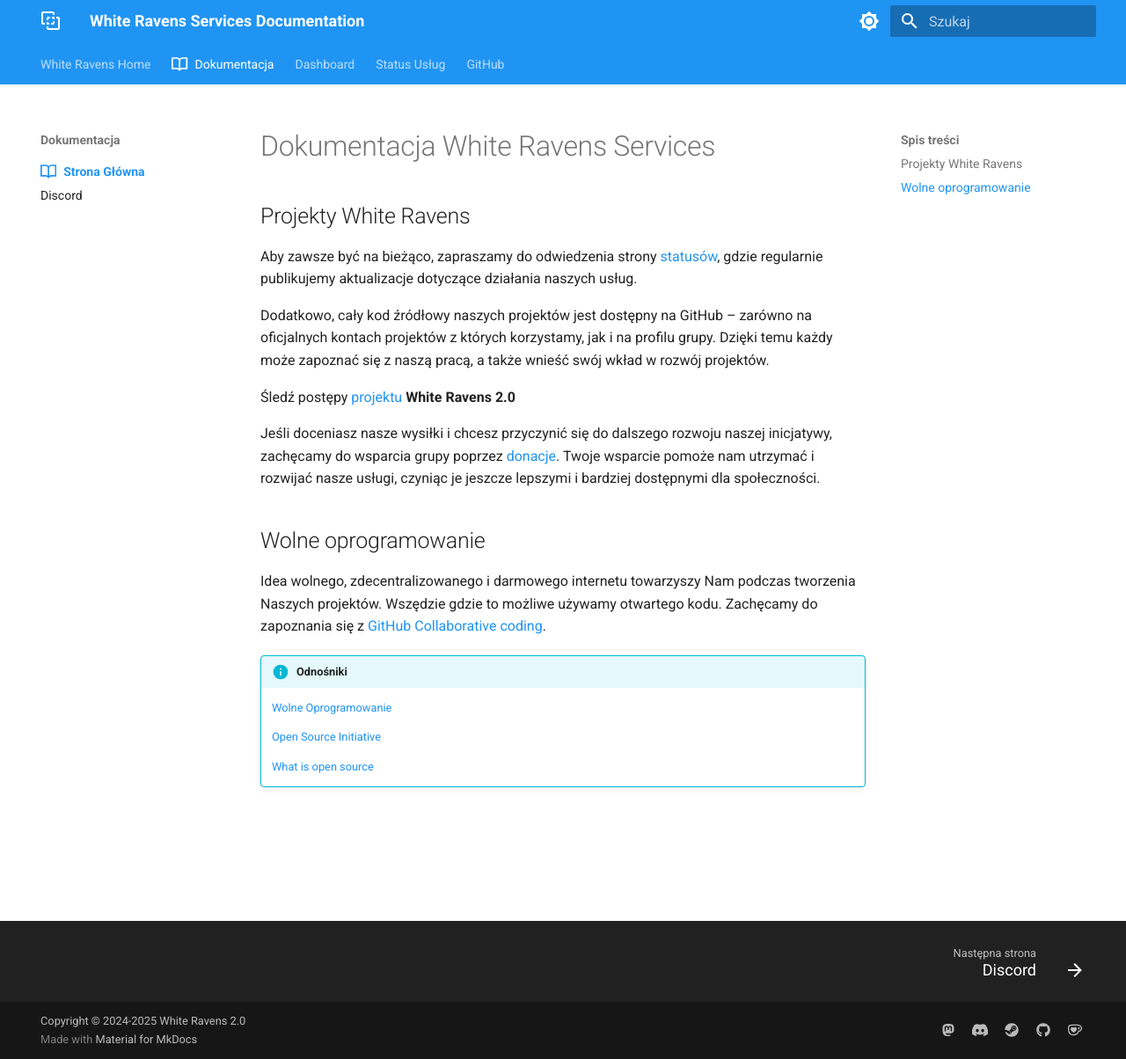
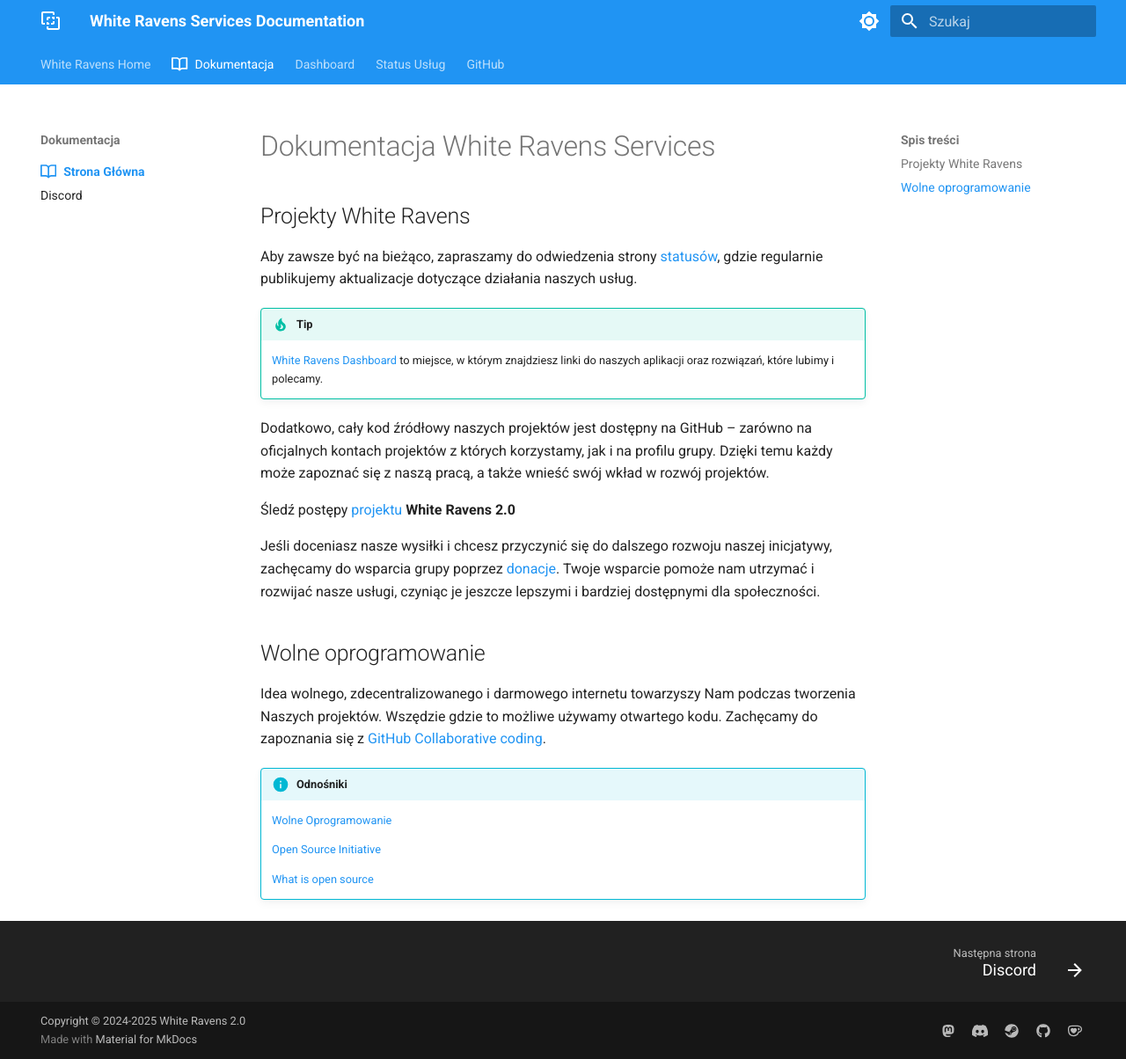
Before and after one commit to whiteravens20/wrservices.link, an MkDocs documentation site: the page built from docs/index.md, in a window 1280 px wide and 1204 px high. Shown: the whole window at 88% size. Built offline with MkDocs 1.6.1 and Material for MkDocs 9.7.7, drawn with Linux system fonts in a browser that asks for light colours.

Commit message:
update index.md with newest info

```diff
--- a/docs/index.md
+++ b/docs/index.md
@@ -3,6 +3,10 @@
 ## Projekty White Ravens
 
 Aby zawsze być na bieżąco, zapraszamy do odwiedzenia strony [statusów](https://status.wrservices.link), gdzie regularnie publikujemy aktualizacje dotyczące działania naszych usług.
+
+!!! tip
+
+    [White Ravens Dashboard](https://home.wrservices.link) to miejsce, w którym znajdziesz linki do naszych aplikacji oraz rozwiązań, które lubimy i polecamy.
 
 Dodatkowo, cały kod źródłowy naszych projektów jest dostępny na GitHub – zarówno na oficjalnych kontach projektów z których korzystamy, jak i na profilu grupy. Dzięki temu każdy może zapoznać się z naszą pracą, a także wnieść swój wkład w rozwój projektów.
 
```
